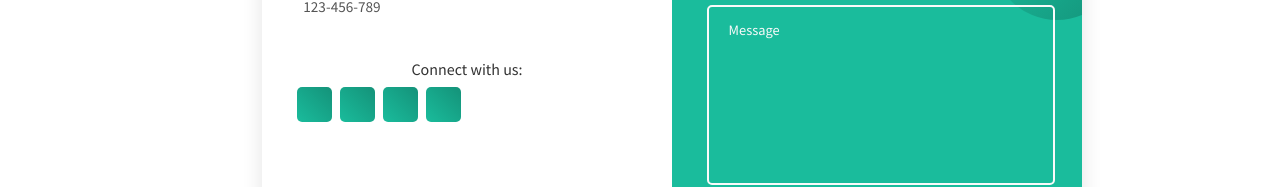
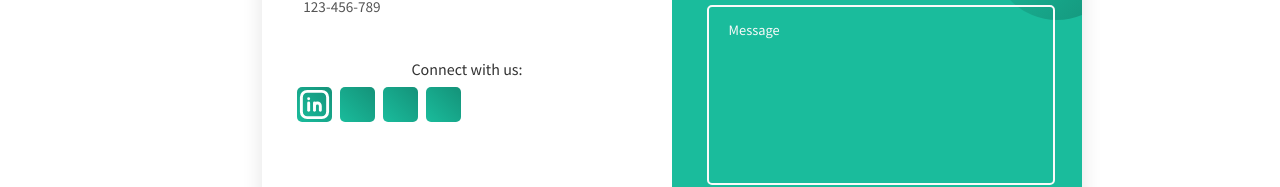
Before and after one commit to monjar/consultio-react, a React (Create React App) app: page / in a window 1280 px wide. Shown: the part 3791-3978 px from the top of the page. Built offline with nearby package versions, Linux system fonts and the light colour scheme.

Commit message:
Add contact Us page contact from json

```diff
--- a/src/components/ContactUs.css
+++ b/src/components/ContactUs.css
@@ -8,6 +8,11 @@
     display: flex;
     /* align-items: center; */
     justify-content: center;
+}
+
+.contact-social-item {
+    width: 35px;
+    height: 35px;
 }
 
 .form {
--- a/src/components/ContactUs.tsx
+++ b/src/components/ContactUs.tsx
@@ -3,13 +3,25 @@ import "./ContactUs.css"
 
 import React, { useEffect, useRef } from "react";
 
-const ContactUs: React.FC = () => {
+const ContactUs = (props: any) => {
     // Use refs to target the input elements
     const nameInputRef = useRef<HTMLInputElement>(null);
     const emailInputRef = useRef<HTMLInputElement>(null);
     const phoneInputRef = useRef<HTMLInputElement>(null);
     const messageInputRef = useRef<HTMLTextAreaElement>(null);
+    const socialIcons: {
+        [key: string]: React.ComponentType<{
+            className?: string;
+        }>
+    } = props.SocialIcons
 
+
+    const getSocial = (name: string) => {
+
+        const ItemIcon = socialIcons[name]
+        return (<ItemIcon className="contact-social-item" />)
+
+    }
     // Add focus/blur event listeners for input elements
     useEffect(() => {
         const inputs = [
@@ -77,7 +89,8 @@ const ContactUs: React.FC = () => {
                         <p>Connect with us:</p>
                         <div className="social-icons">
                             <a href="#">
-                                <i className="fab fa-facebook-f"></i>
+                                {/* <i className="fab fa-facebook-f"></i> */}
+                                {getSocial("LinkedIn")}
                             </a>
                             <a href="#">
                                 <i className="fab fa-twitter"></i>
--- a/src/pages/MainPage.tsx
+++ b/src/pages/MainPage.tsx
@@ -64,7 +64,7 @@ function MainPage() {
             <hr className="gradient" />
             <Gallery />
             <hr className="gradient" />
-            <ContactUs />
+            <ContactUs SocialIcons={SocialIcons} />
             <hr className="gradient" />
 
 
```
